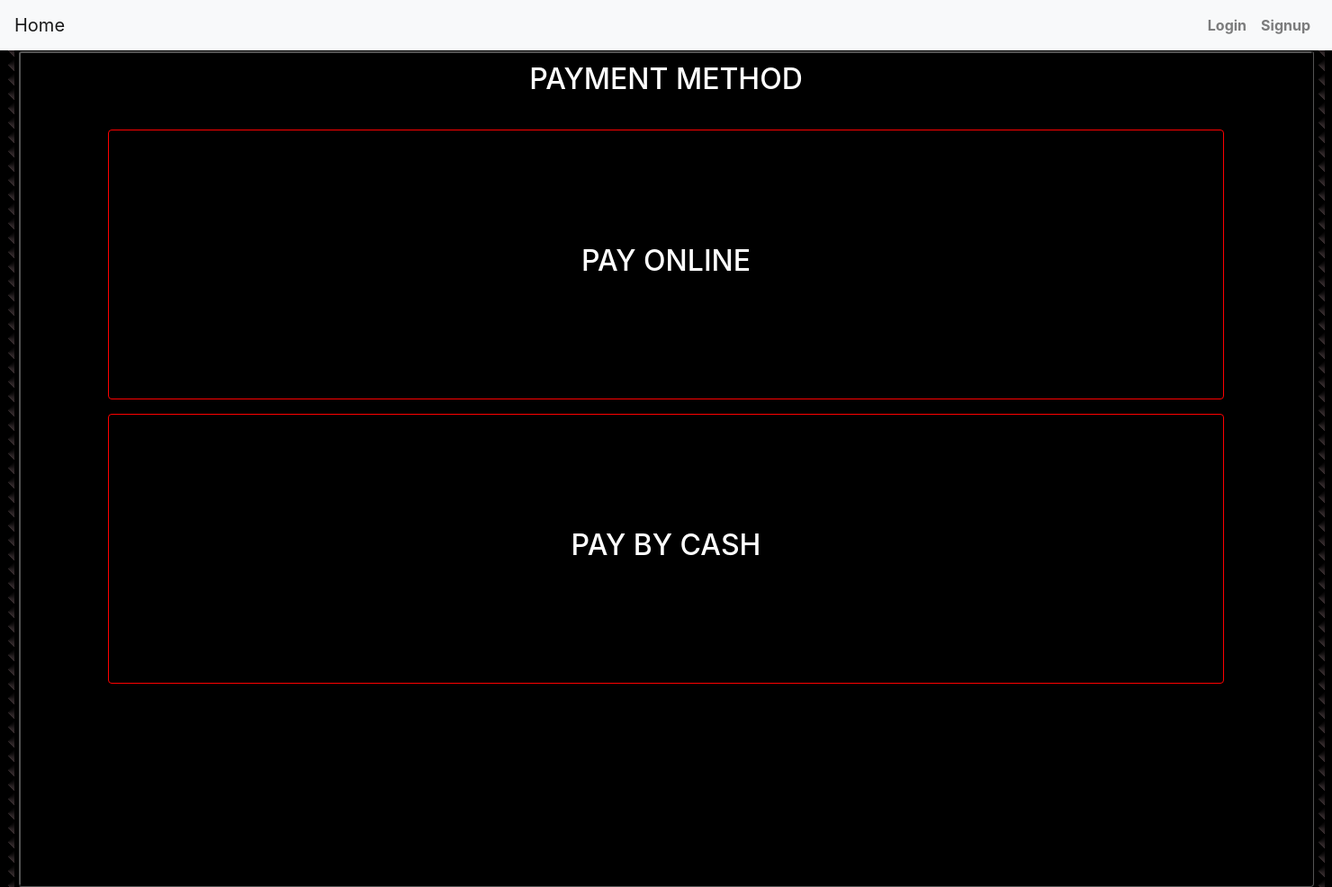
After one commit to YMerrick/PowerRangers, a Flask app: page /paymentmethod in a window 1480 px wide. The commit adds this page. Shown: the whole page at 90% size. Run offline with Flask 2, Linux system fonts and the light colour scheme.

Commit message:
add_paymentmethodpage_and_make_some_change_on_payment

```diff
--- /dev/null
+++ b/app/templates/paymentmethod.html
@@ -0,0 +1,28 @@
+{% extends "base.html" %}
+{% block title %} addUser {% endblock %}
+{% block content %}
+
+
+    <!------------main---------------->
+<div class="container-fluid">
+	<div class="paragraph" style="height:930px; text-align: center; background-color: rgb(0, 0, 0);">
+    <div class="main">
+
+        	<div class="title"><h2 style= "color:rgb(255, 255, 255)">PAYMENT METHOD<span></span></h2></div>
+            <div class="form-group">
+
+
+                <hr style="width: 880px;border-width:5px; color:rgb(255, 255, 255);">
+
+                <p align="center"><a href=payment ><button class="btn btn-outline-secondary push" style="height:300px;width:1240px"><h2 style= "color:rgb(255, 255, 255)">PAY ONLINE<span></span></h2></button></a></p>
+                <p align="center"><a  ><button class="btn btn-outline-secondary push" style="height:300px;width:1240px"><h2 style= "color:rgb(255, 255, 255)">PAY BY CASH<span></span></h2></button></a></p>
+                </div>
+
+
+
+
+        </div>
+    </div>
+
+</div>
+{% endblock %}
--- a/app/views.py
+++ b/app/views.py
@@ -320,9 +320,21 @@ def seats():
             else:
                 flag = "0" # when offline
                 name = None
-            return redirect(url_for('payment'))
+            return redirect(url_for('paymentmethod'))
 
     return render_template("seatTest.html",screenOut = screen,rowDict = ['A','B','C','D','E','F','G'],movie = movie, bookings=all_bookings, name = name, flag = flag)
+
+@app.route('/paymentmethod',  methods=['GET', 'POST'])# if choose to pay by cash will create a unpaid ticket which will skip over the online paymentpage
+def paymentmethod():
+    paymentTable = dbmodel.PaymentTable
+    if "logged_in" in session and session["logged_in"] == True: # to check if user is online then hide the menu login and signup
+        name = dbmodel.getUserFromID(session["id"])
+        flag = "1"
+    else:
+        name = None
+        flag = "0"
+
+    return render_template("paymentmethod.html", flag = flag, name = name)
 
 @app.route('/payment',  methods=['GET', 'POST'])
 def payment():
```
Also changed, not shown: app/templates/Paymentpage.html (+4 -5 lines).
